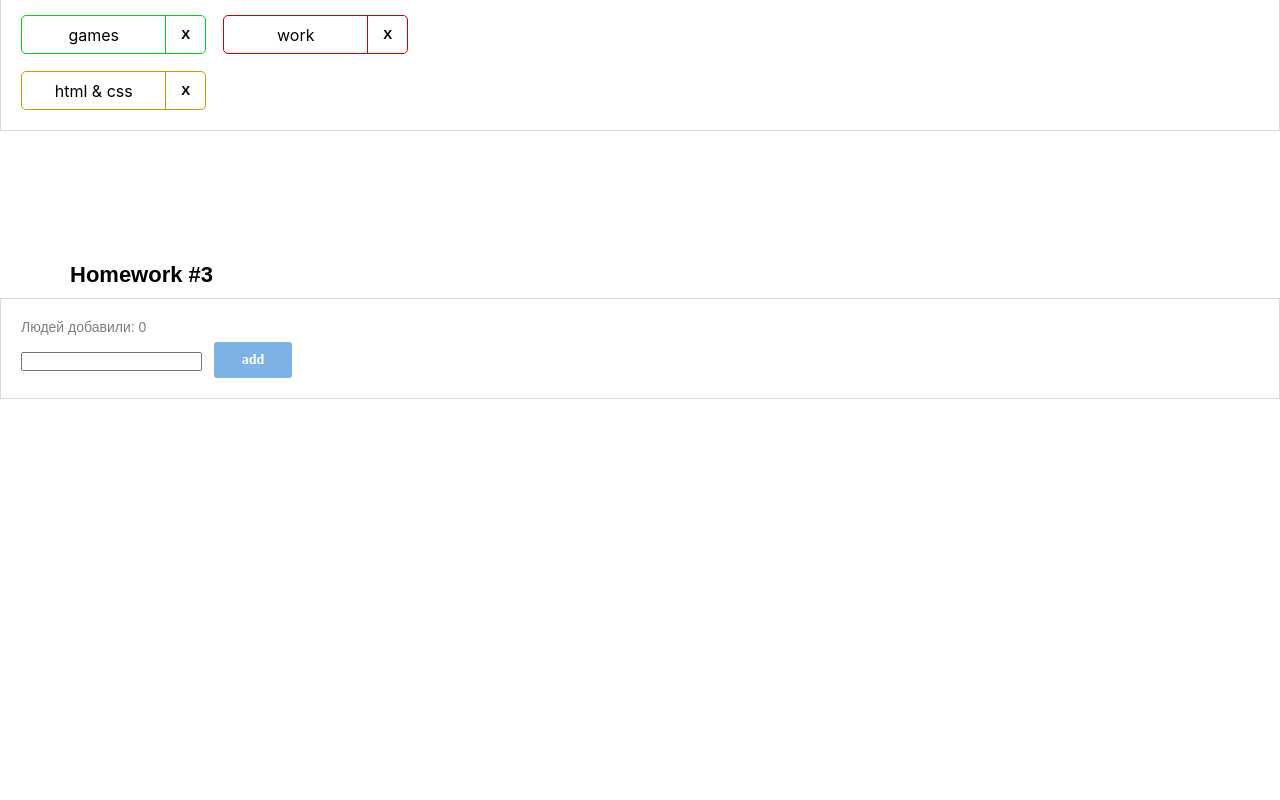
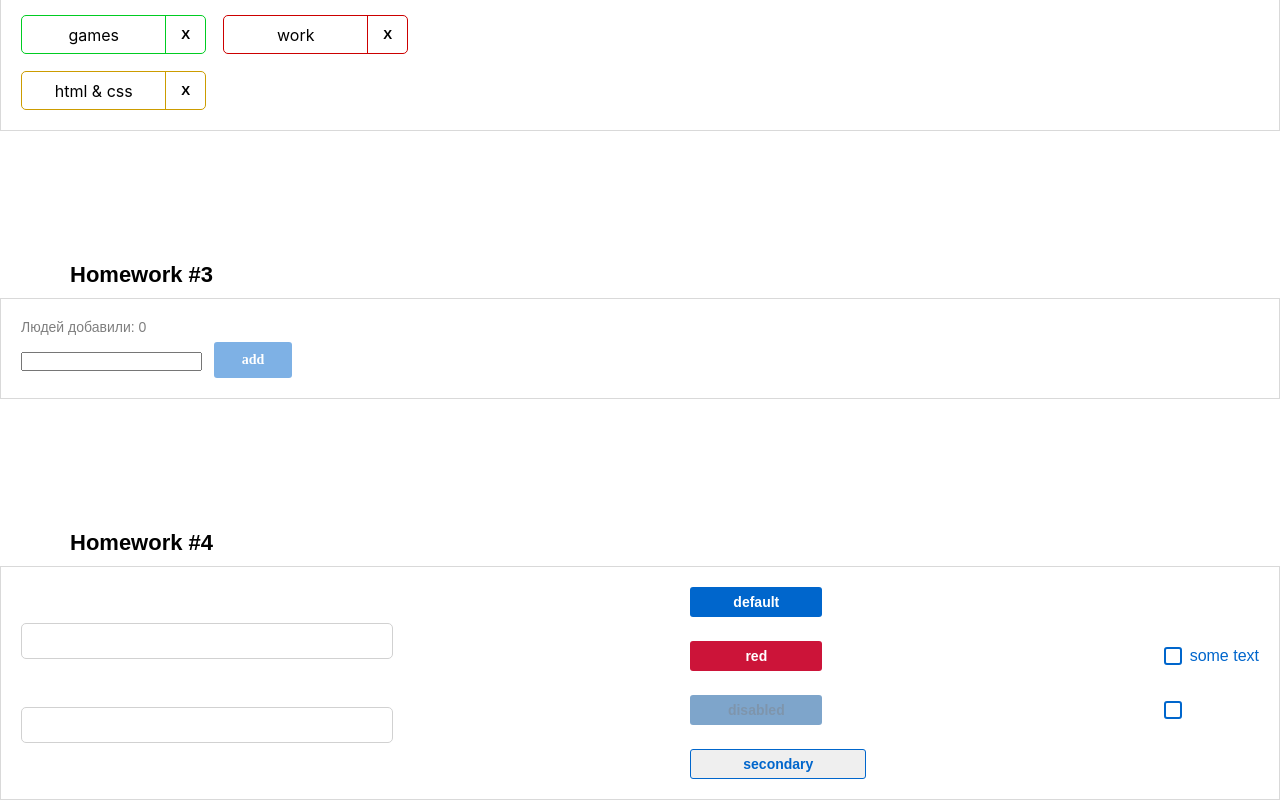
Before and after one commit to Sergeenkova/hws2-master, a React (Create React App) app: page /#/pre-junior in a window 1280 px wide. Shown: the part 809-1609 px from the top of the page. Before the commit the page ends 1208 px from the top, so only its background shows below. Built offline with nearby package versions, Linux system fonts and the light colour scheme.

Commit message:
refactor: add correct code and styles HW4 (sprint 2)

```diff
--- a/src/s1-main/App.tsx
+++ b/src/s1-main/App.tsx
@@ -3,6 +3,7 @@ import s from './App.module.css'
 import HW1 from '../s2-homeworks/hw01/HW1'
 import HW2 from '../s2-homeworks/hw02/HW2'
 import HW3 from '../s2-homeworks/hw03/HW3'
+import HW4 from '../s2-homeworks/hw04/HW4'
 
 function App() {
     return (
@@ -11,7 +12,7 @@ function App() {
             {/*раскомментировать по ходу выполнения*/}
             <HW2/>
             <HW3/>
-            {/*<HW4/>*/}
+            <HW4/>
 
             {/*при выполнении дз 5 и более - закомментировать здесь дз 1-4, так как они есть внутри дз 5*/}
             {/*<HW5/>*/}
--- a/src/s2-homeworks/hw04/common/c1-SuperInputText/SuperInputText.module.css
+++ b/src/s2-homeworks/hw04/common/c1-SuperInputText/SuperInputText.module.css
@@ -1,20 +1,37 @@
 .input:focus {
+    outline: none;
+    border-color: #0059b3;
 }
 
 .input {
+    width: 372px;
+    height: 36px;
+    border: 1px solid #D1D1D1;
+    border-radius: 5px;
 }
 
 .inputWrapper {
+    display: flex;
+    flex-direction: column-reverse;
+    justify-content: space-between;
 }
 
 .superInput {
+    border-color: #D1D1D1;
 }
 
 .errorInput {
+    border: 1px solid #D1D1D1;
 }
 
 .errorInput:focus {
+    outline: none;
+    border-color: #CC1439;
 }
 
 .error {
+    font-family: "Montserrat", sans-serif;
+    font-size: 10px;
+    font-weight: 400;
+    color: #CC1439
 }
--- a/src/s2-homeworks/hw04/common/c2-SuperButton/SuperButton.module.css
+++ b/src/s2-homeworks/hw04/common/c2-SuperButton/SuperButton.module.css
@@ -1,36 +1,63 @@
 .button {
+    width: 132px;
+    height: 30px;
+    border-radius: 3px;
+    padding: 5px 24px;
+    font-family: "Montserrat", sans-serif;
+    font-size: 14px;
+    font-weight: 600;
+    color: #FFFFFF;
+    border: none;
+    box-sizing: border-box;
 }
 
 .disabled {
+    color: #002E5C;
+    background-color: #004D99;
+    opacity: 50%;
 }
 
 .secondary {
+    width: 176px;
+    height: 30px;
+    background-color: none;
+    color: #0066CC;
+    border: 1px solid #0066CC
 }
 
 .default {
+    background-color: #0066CC;
 }
 
 .red {
+    background-color: #CC1439;
 }
 
 .default:hover {
+    background-color: #0080FF;
 }
 
 .red:hover {
+    background-color: #FF1A47;
 }
 
 .secondary:hover {
+    background-color: #E5F0FA;
 }
 
-
 .default:active {
+    background-color: #0059B2;
 }
 
 .secondary:active {
+    background-color: #C9E5FF;
 }
 
 .red:active {
+    background-color: #B21232;
 }
 
 .button:disabled {
+    background-color: #004D99;
+
 }
--- a/src/s2-homeworks/hw04/common/c2-SuperButton/SuperButton.tsx
+++ b/src/s2-homeworks/hw04/common/c2-SuperButton/SuperButton.tsx
@@ -18,11 +18,8 @@ const SuperButton: React.FC<SuperButtonPropsType> = (
     }
 ) => {
     const finalClassName = s.button
-        // + (disabled
-        //         ? ...
-        //         : xType === 'red'
-        //             ? ...
-        + (className ? ' ' + className : '') // задачка на смешивание классов
+        + (disabled ? " " + s.disabled : (xType === 'red' ? " " + s.red : (xType === "secondary" ? " " + s.secondary : " " + s.default))
+        + (className ? ' ' + className : '')) // задачка на смешивание классов
 
     return (
         <button
--- a/src/s2-homeworks/hw04/common/c3-SuperCheckbox/SuperCheckbox.tsx
+++ b/src/s2-homeworks/hw04/common/c3-SuperCheckbox/SuperCheckbox.tsx
@@ -27,8 +27,8 @@ const SuperCheckbox: React.FC<SuperCheckboxPropsType> = (
     }
 ) => {
     const onChangeCallback = (e: ChangeEvent<HTMLInputElement>) => {
-        // задачка на написание онченджа
-
+        onChange?.(e)
+        onChangeChecked?.(e.currentTarget.checked)
     }
 
     const finalInputClassName = s.checkbox
```
